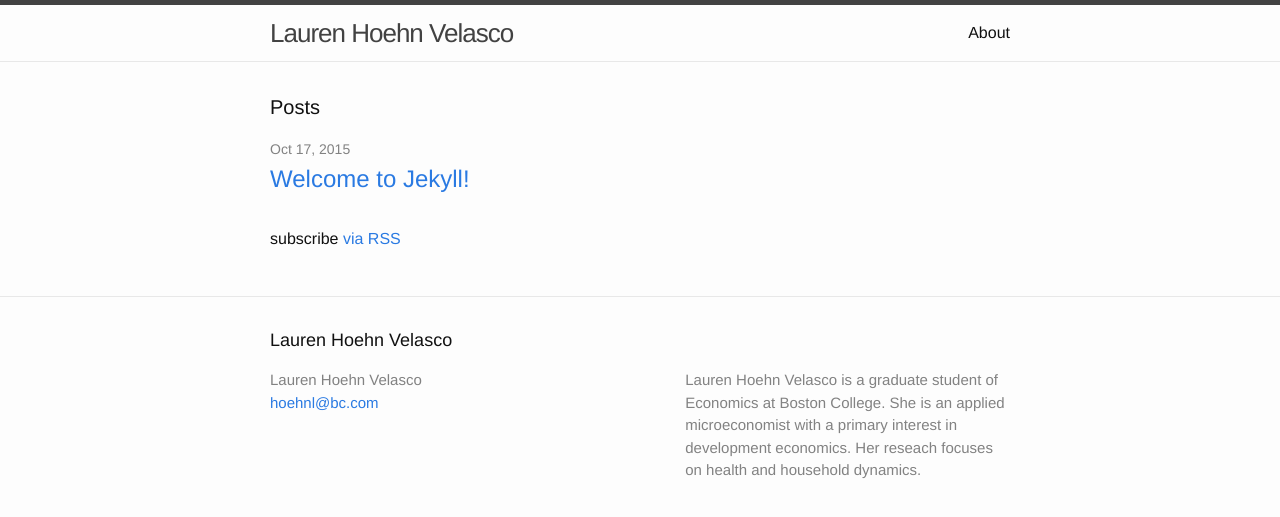
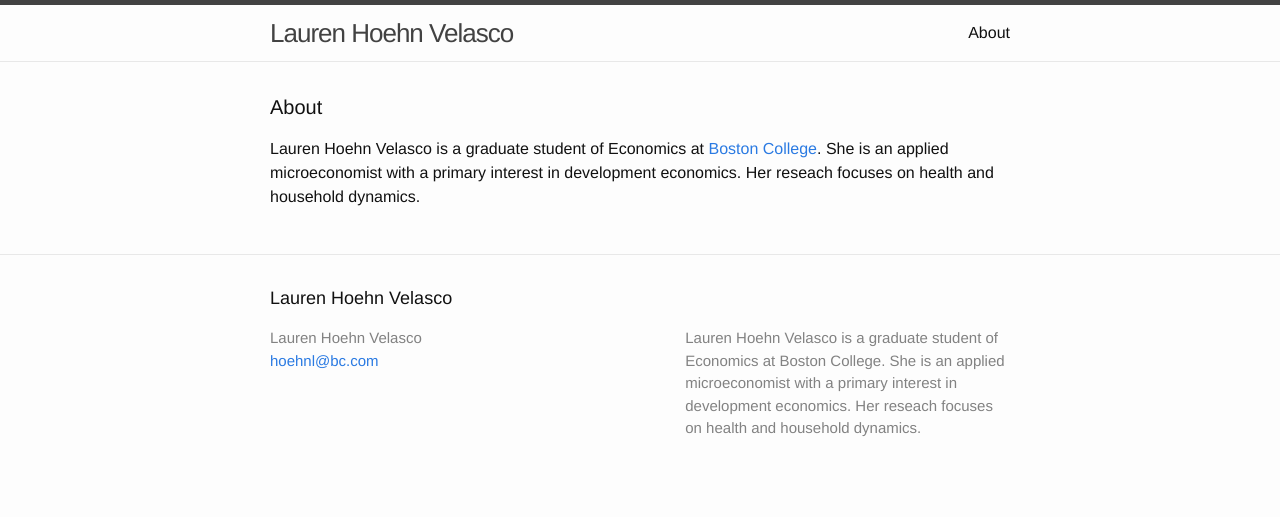
Before and after one commit to germsvel/lhv, a Jekyll site: the page built from index.html, in a window 1280 px wide. Shown: the top 517 px of the page. Built offline with Jekyll 4.4.1, drawn with Linux system fonts in a browser that asks for light colours.

Commit message:
copy about information to index page

```diff
--- a/index.html
+++ b/index.html
@@ -4,20 +4,12 @@ layout: default
 
 <div class="home">
 
-  <h1 class="page-heading">Posts</h1>
+  <h1 class="page-heading">About</h1>
 
-  <ul class="post-list">
-    {% for post in site.posts %}
-      <li>
-        <span class="post-meta">{{ post.date | date: "%b %-d, %Y" }}</span>
-
-        <h2>
-          <a class="post-link" href="{{ post.url | prepend: site.baseurl }}">{{ post.title }}</a>
-        </h2>
-      </li>
-    {% endfor %}
-  </ul>
-
-  <p class="rss-subscribe">subscribe <a href="{{ "/feed.xml" | prepend: site.baseurl }}">via RSS</a></p>
+  <p>
+    Lauren Hoehn Velasco is a graduate student of Economics at <a href="http://www.bc.edu/schools/cas/economics/" target="_blank">Boston College</a>.
+    She is an applied microeconomist with a primary interest in development economics.
+    Her reseach focuses on health and household dynamics.
+  </p>
 
 </div>
```
